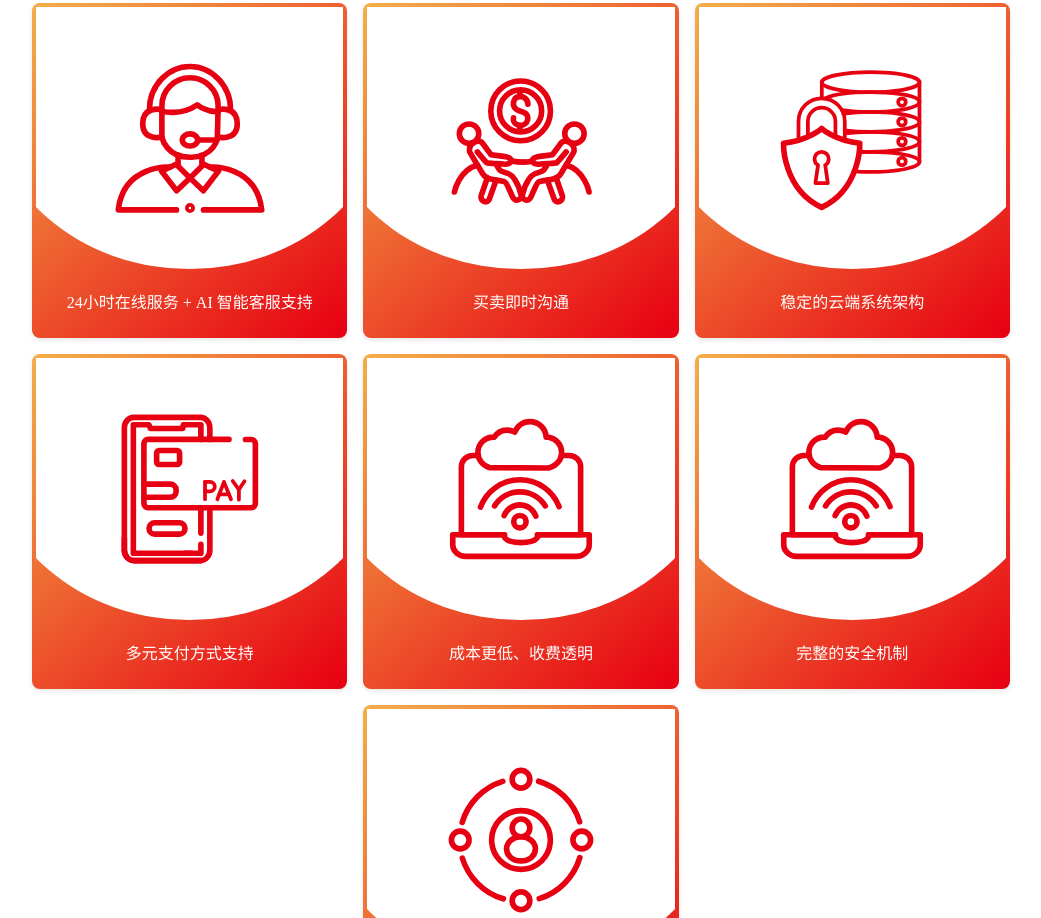
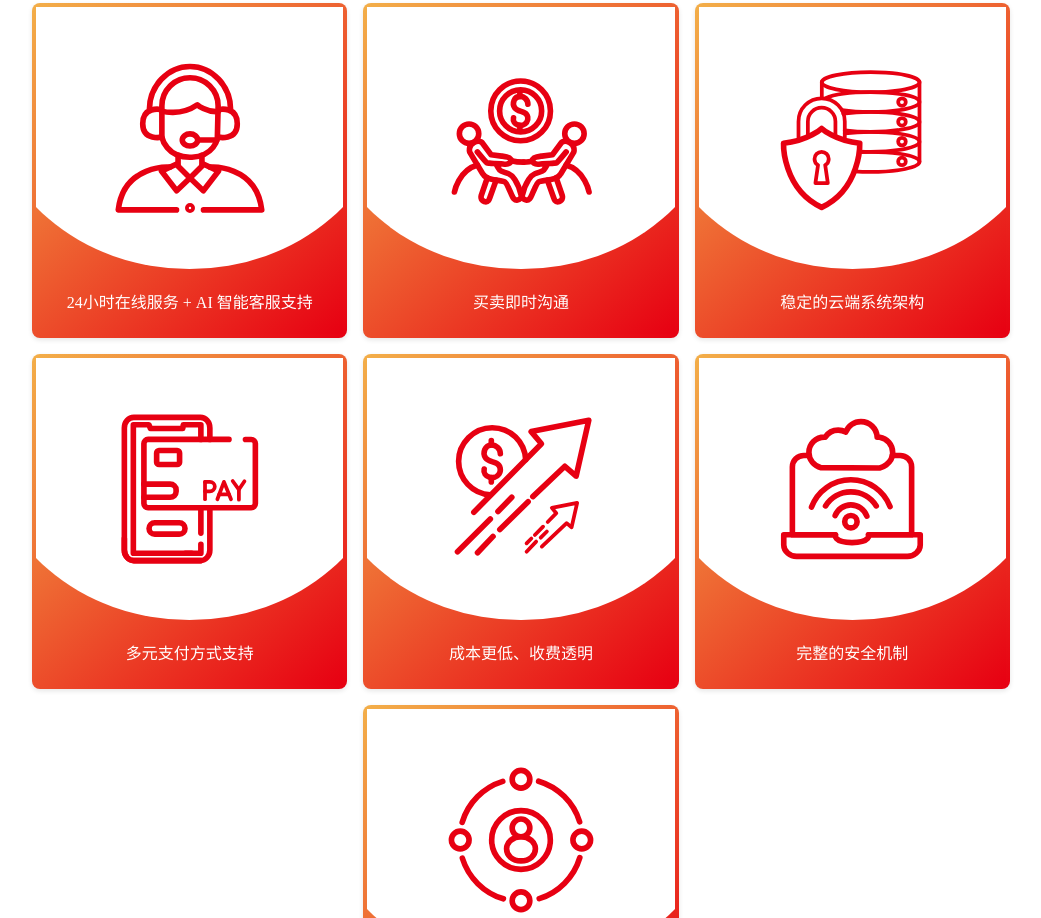
Before and after one commit to addie1988/cloud-Payment, a plain HTML site: page index.html in a window 1280 px wide. Shown: the part 935-1853 px from the top of the page, without its empty margins (119-1160 px from the left). Drawn offline with Linux system fonts and the light colour scheme.

Commit message:
6-16-09-07

```diff
--- a/css/style.sass
+++ b/css/style.sass
@@ -242,7 +242,7 @@ body
                 .banner_main_button
                     position: relative
                     width: 50%
-                    z-index: 1
+                    z-index: 2
                     .banner_main_button_content
                         margin: 0 auto
                         .banner_main_button_dow
--- a/index.html
+++ b/index.html
@@ -559,34 +559,50 @@
                             <div class="block_content">
                                 <div class="block_svg">
                                     <div class="block_svg_content">
-                                        <svg id="_圖block_svg層_1" data-name="block_svg"
-                                            xmlns="http://www.w3.org/2000/svg" version="1.1" viewBox="0 0 80 80">
+                                        <svg id="block_svg" data-name="block_svg" xmlns="http://www.w3.org/2000/svg" version="1.1" viewBox="0 0 80 80">
                                           <defs>
                                             <style>
-                                                    .st0 {
+                                              .st0, .st1 {
+                                                stroke-linejoin: round;
+                                              }
+
+                                              .st0, .st1, .st2 {
                                                 fill: none;
                                                 stroke: #E70012;
                                                 stroke-linecap: round;
-                                                        stroke-linejoin: round;
+                                              }
+
+                                              .st0, .st2 {
                                                 stroke-width: 3px;
+                                              }
+
+                                              .st1 {
+                                                stroke-width: 2px;
+                                              }
+
+                                              .st2 {
+                                                stroke-miterlimit: 10;
                                               }
                                             </style>
                                           </defs>
-                                            <path class="st0"
-                                                d="M31.18,64.43H8.2V28.26c0-3.39,2.75-6.14,6.14-6.14h2.68" />
-                                            <path class="st0"
-                                                d="M61.54,22.12h4.12c3.39,0,6.14,2.75,6.14,6.14v36.17h-22.98" />
-                                            <path class="st0"
-                                                d="M48.82,64.43s1.32,4.16-8.82,4.16-8.82-4.16-8.82-4.16H3.6v5.38c0,3.39,3.45,6.14,6.84,6.14h59.11c3.39,0,6.84-2.75,6.84-6.14v-5.38h-27.58Z" />
-                                            <circle class="st0" cx="39.41" cy="57.46" r="3.3" />
-                                            <path class="st0"
-                                                d="M18.41,49.64c3.17-8.51,11.38-14.58,20.99-14.58s17.63,5.92,20.88,14.28" />
-                                            <path class="st0"
-                                                d="M25.88,49.02c2.82-4.5,7.82-7.5,13.53-7.5s10.71,3,13.53,7.5" />
-                                            <path class="st0"
-                                                d="M31.02,54.16c1.32-3.34,4.58-5.71,8.39-5.71s7.29,2.53,8.51,6.05" />
-                                            <path class="st0"
-                                                d="M61.69,20.55c0-4.11-3.01-7.52-6.95-8.14h0s-.02,0-.02,0c-.42-.07-.84-.11-1.28-.11,0,0-.01,0-.02,0-.22-4.59-4-8.25-8.65-8.25-3.7,0-6.85,2.32-8.09,5.59-1.2-.67-2.57-1.06-4.04-1.06-2.9,0-5.44,1.49-6.91,3.75-.15,0-.3-.02-.46-.02-4.56,0-8.25,3.69-8.25,8.25,0,3.94,2.77,7.24,6.47,8.05l31.26.2s6.95-1.75,6.95-8.25Z" />
+                                          <polyline class="st0" points="14.84 52.42 50.91 15.86 45.44 9.38 76.16 3.32 69.41 33.11 63.39 27.87 46.32 44.05"/>
+                                          <polyline class="st1" points="54.23 57.58 58.84 52.9 56.44 50.05 69.95 47.39 66.98 60.49 64.33 58.19 51.1 70.73"/>
+                                          <line class="st1" x1="47.37" y1="64.53" x2="51.77" y2="60.07"/>
+                                          <line class="st1" x1="42.97" y1="68.98" x2="45.53" y2="66.39"/>
+                                          <line class="st0" x1="35.09" y1="44.38" x2="27.72" y2="51.98"/>
+                                          <line class="st0" x1="23.64" y1="55.94" x2="6.14" y2="73.45"/>
+                                          <line class="st0" x1="43.79" y1="46.81" x2="28.71" y2="61.61"/>
+                                          <line class="st0" x1="25.08" y1="65.3" x2="16.82" y2="74"/>
+                                          <line class="st1" x1="53.81" y1="62.66" x2="50.51" y2="65.96"/>
+                                          <line class="st1" x1="48.08" y1="68.05" x2="42.97" y2="73.45"/>
+                                          <g>
+                                            <g>
+                                              <path class="st2" d="M28.99,21.22c.02-2.59-2.21-4.8-4.82-4.71-3.38.12-4.93,4.22-3.07,6.85,1.31,1.86,3.92,1.99,5.81,2.95,2.16,1.09,2.65,3.88,1.3,5.82-2.33,3.35-8.84,1.69-7.86-2.78"/>
+                                              <line class="st2" x1="24.17" y1="16.51" x2="24.17" y2="14.12"/>
+                                              <line class="st2" x1="24.17" y1="36.29" x2="24.17" y2="33.91"/>
+                                            </g>
+                                            <path class="st2" d="M23.56,43.07c-9.39-.55-16.83-8.34-16.83-17.87S14.74,7.31,24.62,7.31s17.45,7.57,17.88,17.08"/>
+                                          </g>
                                         </svg>
                                     </div>
                                 </div>
```
Also changed, not shown: css/style.css, css/style.min.css. Lines whose indentation alone changed are shown as unchanged.
